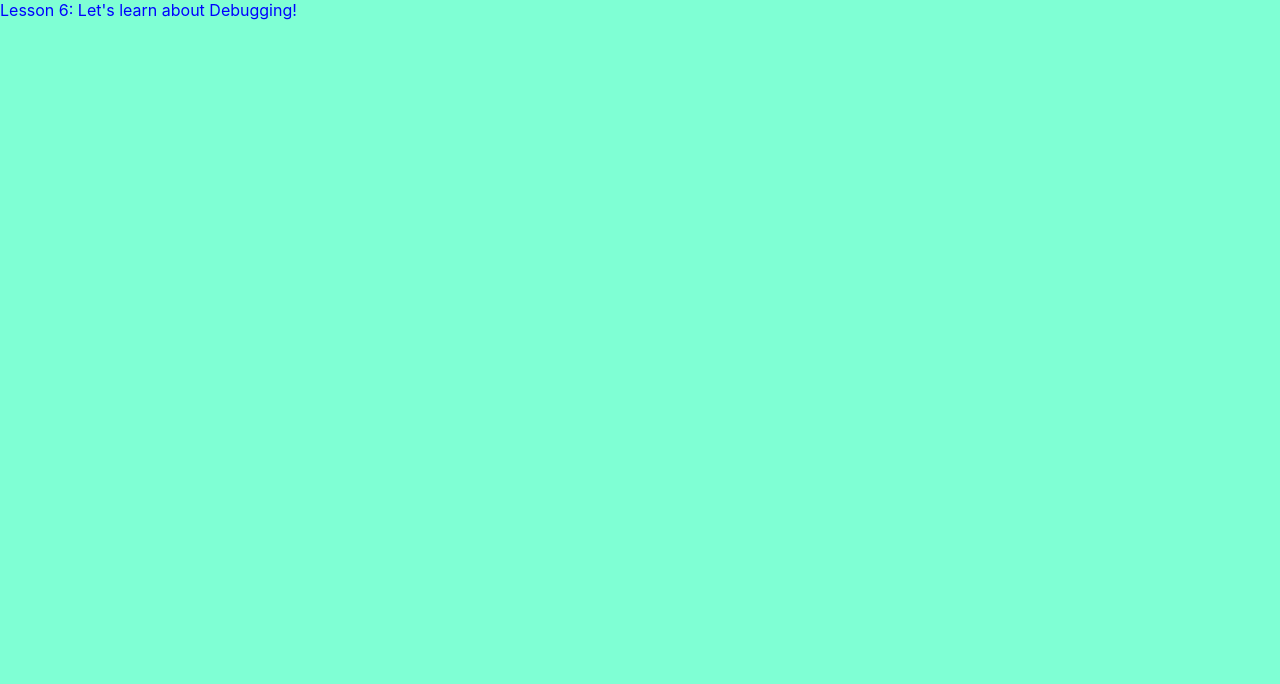
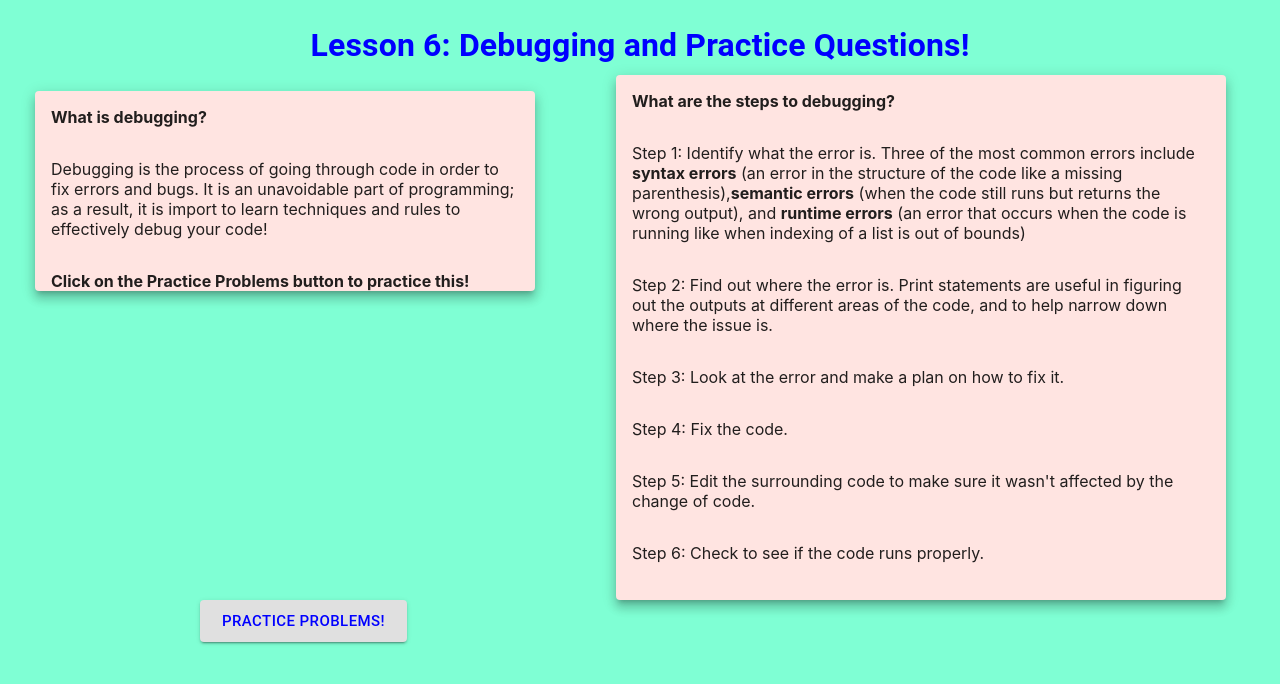
Before and after one commit to sqs6805/WepoPythonTutorial, a React (Create React App) app: page /Debugging in a window 1280 px wide. Shown: the top 684 px of the page. Built offline with nearby package versions, Linux system fonts and the light colour scheme.

Commit message:
<Debugging mainpage>

```diff
--- a/src/Debugging.js
+++ b/src/Debugging.js
@@ -1,10 +1,63 @@
 import React from 'react'
+import { Typography, Grid, Button, CardContent} from '@mui/material'
+import { Card } from '@mui/material'
 
 function Debugging(){
     return(
         <div>
-            Lesson 6: Let's learn about Debugging!
+            <Typography color="success">
+                <h1 align="center" color='success'>Lesson 6: Debugging and Practice Questions!</h1>
+             </Typography>
+             <Grid container spacing={2}>
+                <Grid item sm ={4}>
+            <Grid item sm={4}>
+                    <Card style={{width: "500px", height:"200px", marginLeft:"35px", backgroundColor:"mistyrose"}} raised="true">
+                        <CardContent>
+                            <b>What is debugging?</b><b></b>
+                        </CardContent>
+                        <CardContent>
+                            Debugging is the process of going through code in order to fix errors and bugs. It is an unavoidable part of programming; as a result, it is import to learn techniques and rules to effectively debug your code!
+                        </CardContent>
+                        <CardContent>
+                            <b>Click on the Practice Problems button to practice this!</b>
+                        </CardContent>
+                    </Card>
+                    </Grid>
+                    </Grid>
+                    <br></br>
+                    <br></br>
+                    <Card style={{marginLeft:"200px", width:"610px", height:"525px", backgroundColor:"mistyrose"}} raised = "true">
+                    <CardContent>
+                            <b>What are the steps to debugging?</b><b></b>
+                        </CardContent>
+                        <CardContent>
+                            Step 1: Identify what the error is. Three of the most common errors include <b>syntax errors</b> (an error in the structure of the code like a missing parenthesis),
+                            <b>semantic errors</b> (when the code still runs but returns the wrong output), and <b>runtime errors</b> (an error that occurs when the code is running like when indexing of a list is out of bounds)
+                        </CardContent>
+                        <CardContent>
+                            Step 2: Find out where the error is. Print statements are useful in figuring out the outputs at different areas of the code, and to help narrow down where the issue is.
+                        </CardContent>
+                        <CardContent>
+                            Step 3: Look at the error and make a plan on how to fix it.
+                        </CardContent>
+                        <CardContent>
+                            Step 4: Fix the code.
+                        </CardContent>
+                        <CardContent>
+                            Step 5: Edit the surrounding code to make sure it wasn't affected by the change of code.
+                        </CardContent>
+                        <CardContent>
+                            Step 6: Check to see if the code runs properly.
+                        </CardContent>
+                    </Card>
+                </Grid>
+                <Grid item xs ={3}>
+                <Button href="/Debugging" variant="contained" color="inherit" label="Debugging" size="large" style={{marginLeft:"200px"}}>
+                    Practice Problems!
+                </Button>
+            </Grid>
         </div>
+
 )
 }
 export default Debugging
```
